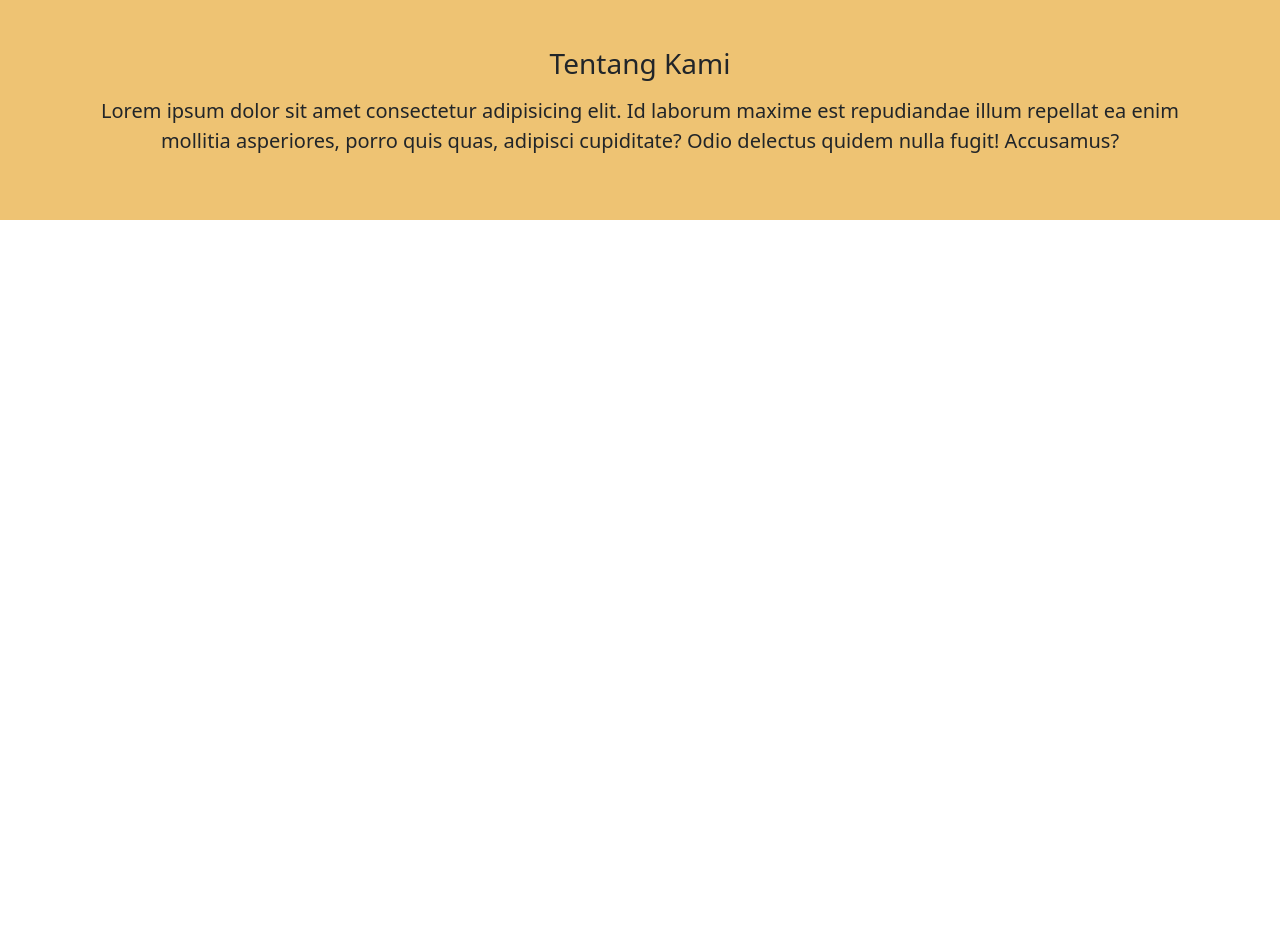
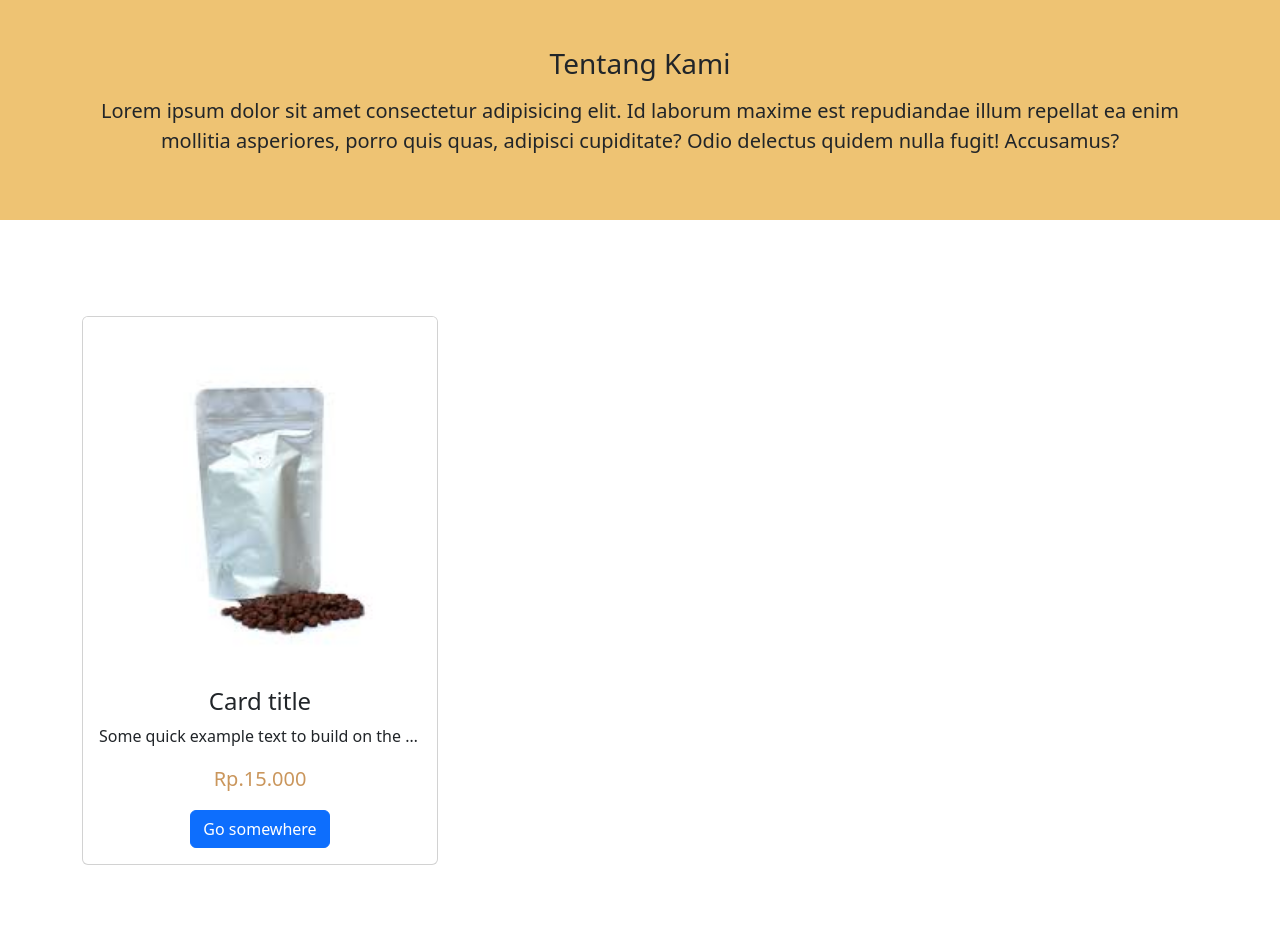
Before and after one commit to yericoramadhani/zuklkar91, a PHP site: page / in a window 1280 px wide. Shown: the part 1091-2028 px from the top of the page. Before the commit the page ends 1311 px from the top, so only its background shows below. Run offline with PHP 8.4, Linux system fonts and the light colour scheme; tables that the repository leaves empty hold one stand-in row (values such as "Sample post"); some libraries are stand-ins or nearby versions.

Commit message:
pembaruan

```diff
--- a/index.php
+++ b/index.php
@@ -1,4 +1,11 @@
-                <!DOCTYPE html>
+            <?php
+
+            require "koneksi.php";
+            $queryproduk = mysqli_query($con, "SELECT id,nama,harga,foto,detail FROM produk LIMIT 6");
+
+            ?>
+
+              <!DOCTYPE html>
                 <html lang="en">
                 <head>
                     <meta charset="UTF-8">
@@ -69,9 +76,27 @@
                 </div>
 
             <!--produk-->
-                <div>
-                    <div>
+                <div class="container-fluid py-5">
+                    <div class="container text-center">
                         <h3></h3>
+
+
+                        <div class="row mt-5">
+                        <?php while($data = mysqli_fetch_array($queryproduk)) { ?>
+                            <!--awalan-->
+                            <div class="col-sm-6 col-md-4 mb-4">
+                            <div class="card" >
+                                <img src="image/kopi1.jpeg" class="card-img-top" alt="...">
+                                <div class="card-body">
+                                    <h4 class="card-title">Card title</h4>
+                                    <p class="card-text text-truncate">Some quick example text to build on the card title and make up the bulk of the card's content.</p>
+                                   <p class="card-text text-harga"> Rp.15.000</p>
+                                    <a href="#" class="btn btn-primary">Go somewhere</a>
+                                </div>
+                                </div>
+                            </div>
+                            <?php }?>
+                        </div>
                     </div>
                 </div>
 
--- a/style.css
+++ b/style.css
@@ -47,3 +47,7 @@
       .no-decoration:hover{
         color: #EEC373;
       }
+      .text-harga{
+        font-size: 20px;
+        color: #CA965C;
+      }
```
Also changed, not shown: image/movjMZtXFfyjKAkemW0Q.jpeg (added), image/otFgpEJuvvZOiv9eJQAe.jpeg (added), image/wBSXHg2DCJngCKCMcHSp.jpg (added).
